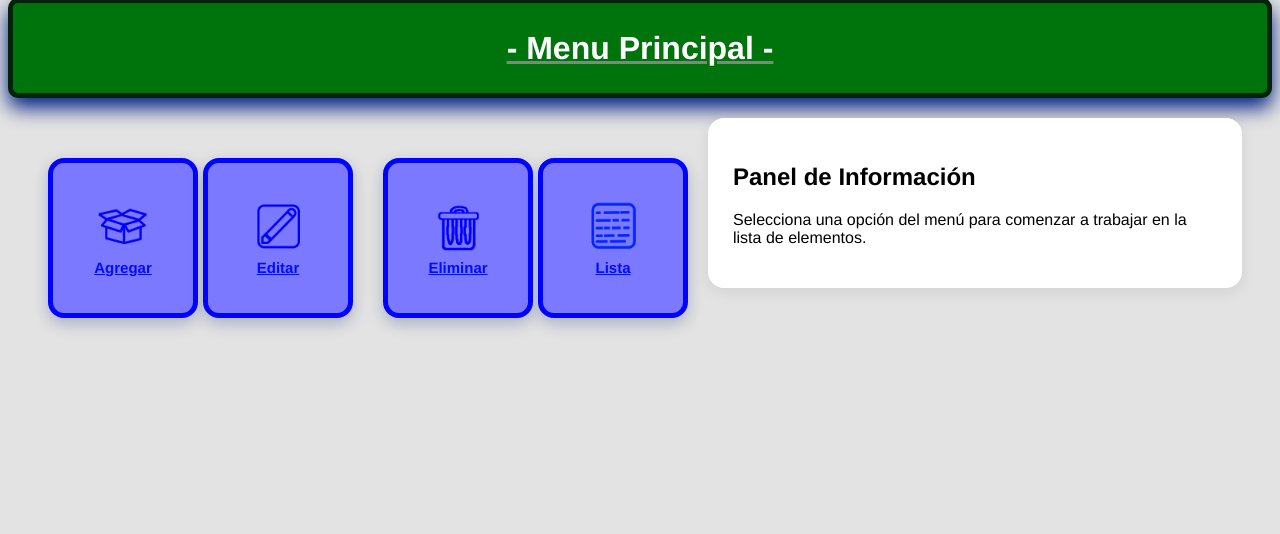
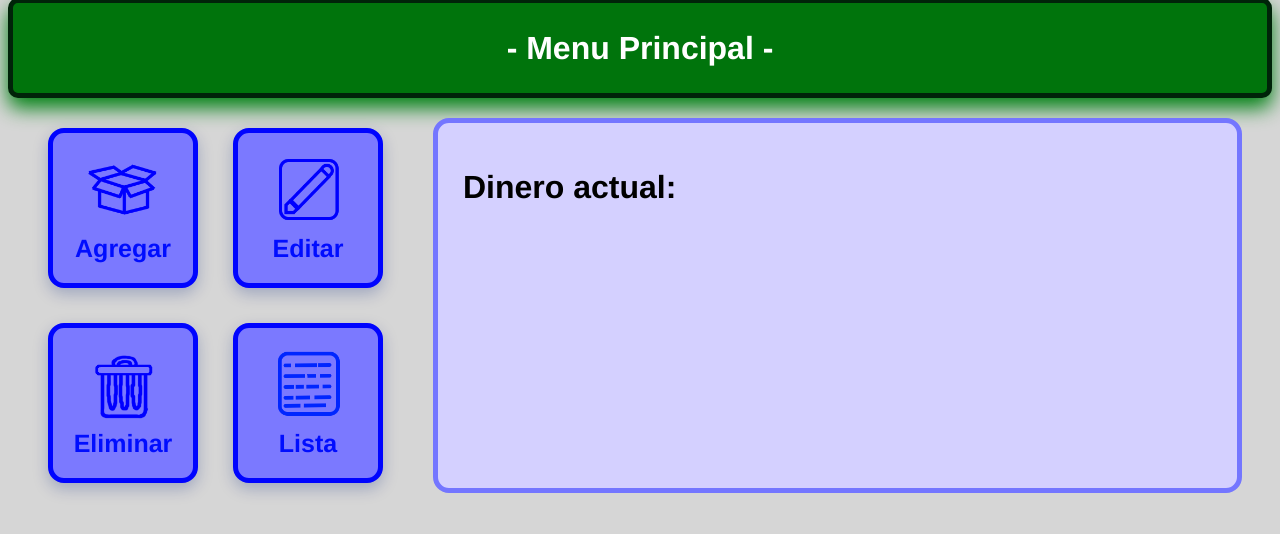
Before and after one commit to Dante-luca2/Kiosko-TP-FINAL, a plain HTML site: page HTML+CSS/MenuPaginaWeb.html in a window 1280 px wide. Drawn offline with Linux system fonts and the light colour scheme.

Commit message:
Decoracion + arreglo de detalles

```diff
--- a/Test1/Decoracion.css
+++ b/HTML+CSS/Decoracion.css
@@ -1,8 +1,7 @@
 body {
-    background-color: hwb(0 89% 11%);
+    background-color: hwb(0 84% 16%);
     font-family: 'Franklin Gothic Medium', 'Arial Narrow', Arial, sans-serif, Times, serif;
 }
-
 .banner-superior {
   box-sizing: border-box;
   margin: 0;
@@ -16,15 +15,9 @@ body {
   display: flex;
   justify-content: center;
   align-items: center;
-  box-shadow: 0 10px 20px rgb(0, 32, 129);
-  text-decoration: underline;
-  text-decoration-color: #848484;
-  text-decoration-thickness: 3px;
-  text-decoration-style:solid;
+  box-shadow: 0 10px 20px rgb(0, 129, 19);
   border: 5px solid #002309;
 }
-
-
 .boton-azul {
   margin-top: 50px;
   margin: 10px;
@@ -34,68 +27,48 @@ body {
   flex-direction: column;
   justify-content: center;
   align-items: center;
-  gap: 8px;
+  gap: 10px;
   background-color: #7b79ff;
   color: #000dff;
-  border: none;
   border-radius: 16px;
-  font-size: 15px;
+  font-size: 25px;
   font-weight: 600;
   cursor: pointer;
   box-shadow: 0 6px 15px rgba(0, 32, 129, 0.25);
   transition: all 0.2s ease-in-out;
   border: 5px solid #0004ff;
+  text-decoration: none;
 }
-
 .icono-boton {
-  width: 50px;
-  height: 50px;
+  width: 70px;
+  height: 70px;
   object-fit: contain;
 }
-
 .boton-azul:hover {
   transform: translateY(-2px);
   background-color: #a6acff;
   box-shadow: 0 4px 10px rgb(17, 0, 255);
 }
-
 .boton-azul:active {
   transform: translateY(-4px);
   background-color: #ffffff;
   box-shadow: 0 2px 5px rgb(0, 16, 66);
 }
-
-.contenedor-botones {
-  display: flex;
-
-  align-items: center;
-  gap: 0px;
-  margin-top: 30px;
+.seccion-principal {
+  display:flex;
+  gap: 40px;
+  padding: 30px;
 }
-
-
-.seccion-principal {
-  display: flex;
-  gap: 40px; /* Separación entre el menú de botones y la zona de la derecha */
-  padding: 30px; /* Margen interno general */
-  align-items: flex-start; /* Alinea todo arriba */
-}
-
 .contenedor-botones {
   display: grid;
-  /* Fuerza a que solo haya 2 columnas de 140px cada una (o el ancho de tus botones) */
-  grid-template-columns: repeat(2, 140px);
-  gap: 15px; /* Separación entre botones */
-
-  /* Desactiva el flexbox directo para esta sub-caja */
-  flex-shrink: 0; /* Evita que la columna de botones se aplaste si el texto de la derecha es muy ancho */
+  grid-template-columns: repeat(2, auto);
+  gap: 15px;
+  flex-shrink: 0;
 }
-
-/* Columna Derecha: El texto/contenido libre */
 .contenido-derecha {
-  flex: 1; /* Ocupa TODO el espacio libre restante a la derecha */
-  background-color: #ffffff; /* Opcional: fondo blanco tipo tarjeta */
+  flex: 1;
+  background-color: #d4d0ff;
   padding: 25px;
   border-radius: 16px;
-  box-shadow: 0 4px 15px rgba(0, 0, 0, 0.08);
+  border: 5px solid #7476ff;
 }
--- a/Test1/MenuPaginaWeb.html
+++ b/HTML+CSS/MenuPaginaWeb.html
@@ -21,9 +21,6 @@
             <img src="Iconos/Editar.png" alt="Editar" class="icono-boton">
             <span>Editar</span>
         </a>
-    </div>
-
-    <div class="contenedor-botones">
         <a href="EliminarPaginaWeb.html" class="boton-azul">
             <img src="Iconos/Borrar.png" alt="Eliminar" class="icono-boton">
             <span>Eliminar</span>
@@ -34,9 +31,9 @@
         </a>
     </div>
     <div class="contenido-derecha">
-        <h2>Panel de Información</h2>
-        <p>Selecciona una opción del menú para comenzar a trabajar en la lista de elementos.</p>
-    <!-- Acá podés sumar tablas, formularios, otros cuadros, etc. -->
+        <h1>Dinero actual:</h1>
+        <h3></h3>
+
   </div>
 </div>
 
```
Also changed, not shown: HTML+CSS/AgregarPaginaWeb.html (renamed from Test1/AgregarPaginaWeb.html), HTML+CSS/EditarPaginaWeb.html (renamed from Test1/EditarPaginaWeb.html), HTML+CSS/EliminarPaginaWeb.html (renamed from Test1/EliminarPaginaWeb.html), HTML+CSS/Iconos/AgregarProducto.png (renamed from Test1/Iconos/AgregarProducto.png), HTML+CSS/Iconos/Borrar.png (renamed from Test1/Iconos/Borrar.png), HTML+CSS/Iconos/Editar.png (renamed from Test1/Iconos/Editar.png), HTML+CSS/Iconos/Lista.png (renamed from Test1/Iconos/Lista.png), HTML+CSS/Iconos/Retroceder.png (renamed from Test1/Iconos/Retroceder.png), HTML+CSS/ListaPaginaWeb.html (renamed from Test1/ListaPaginaWeb.html).
